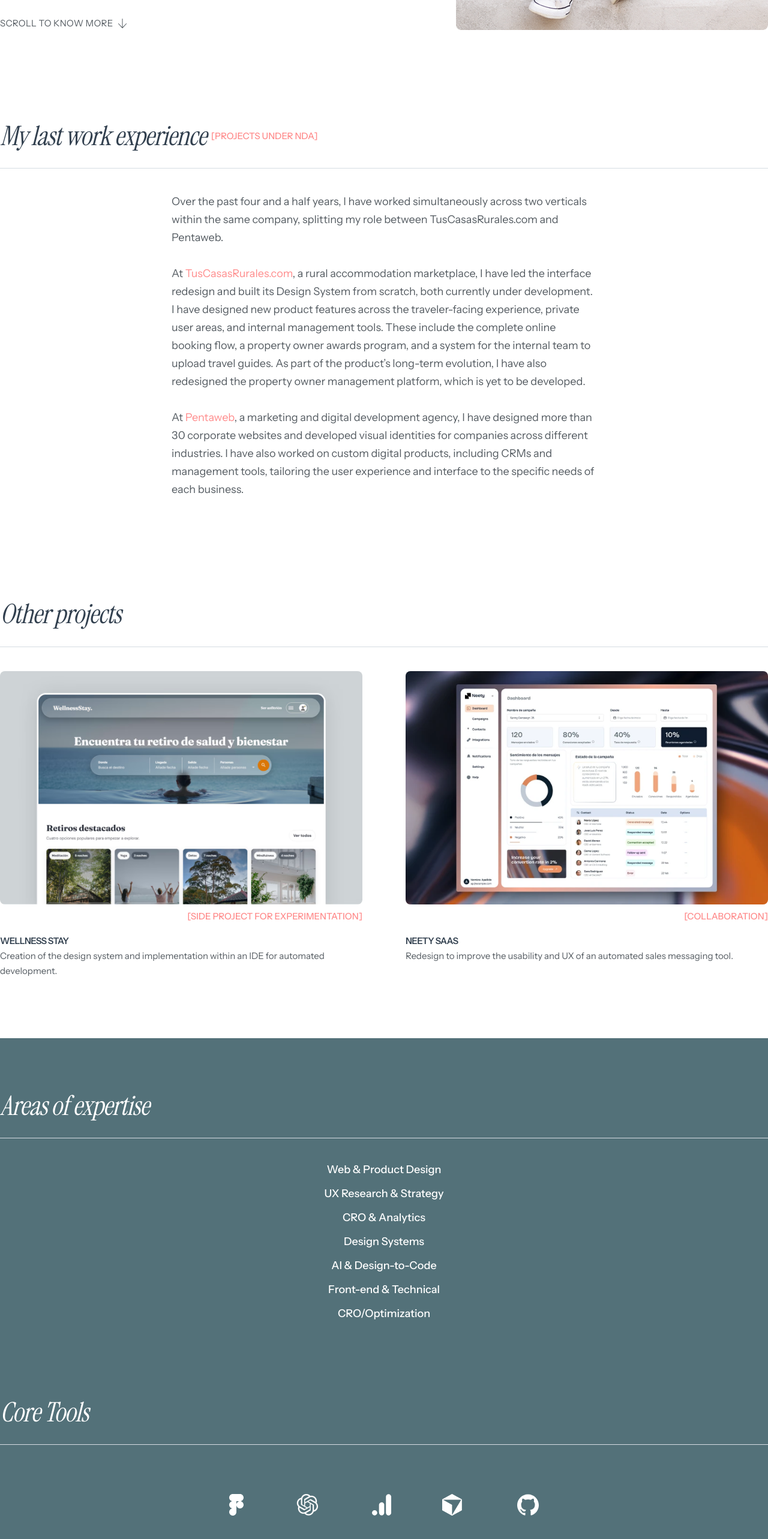
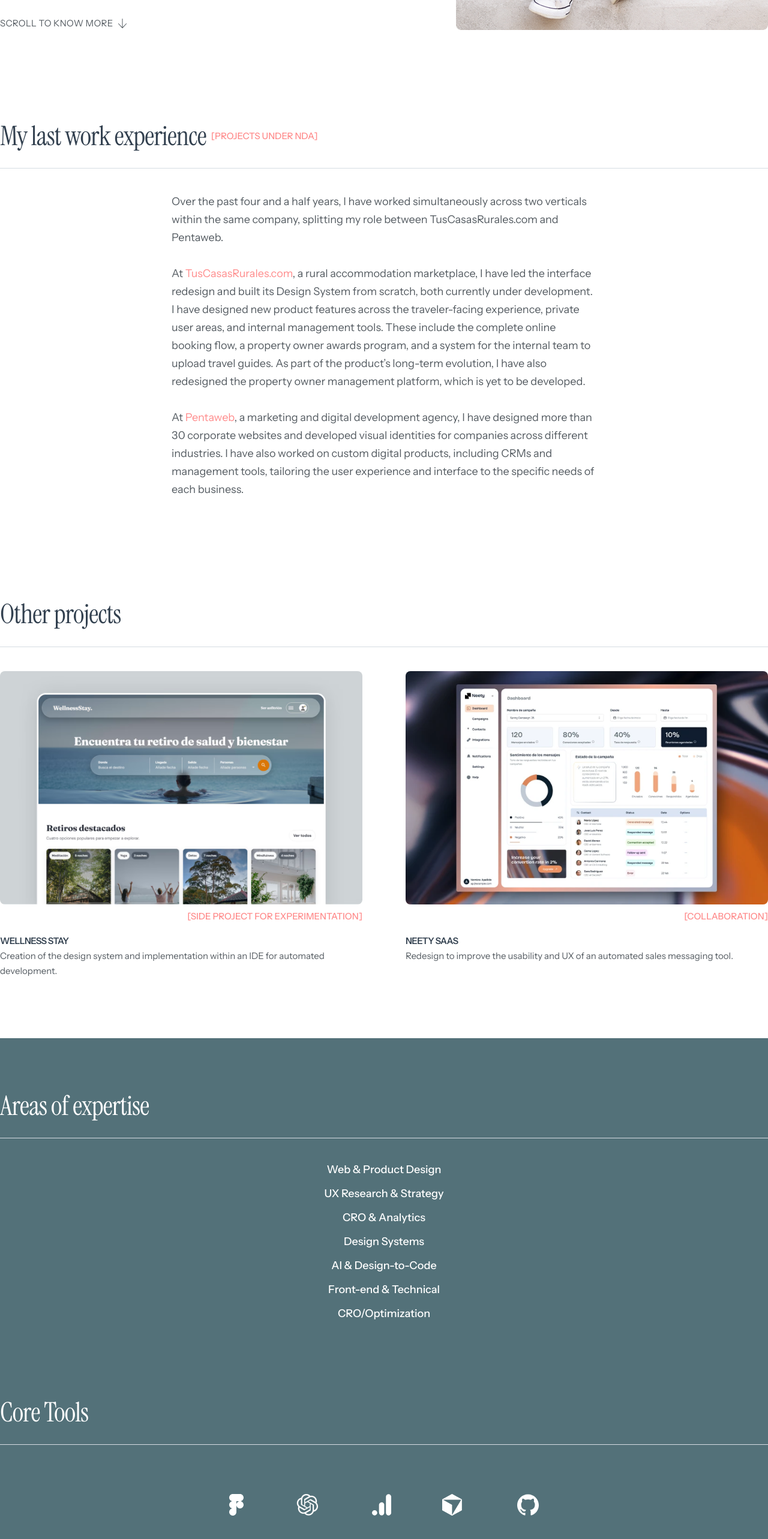
Before and after one commit to nataliabernalher-ship-it/nataliabernal.es, a Next.js app: page /en in a window 1280 px wide. Shown: the part 710-3276 px from the top of the page at 60% size. Built offline with nearby package versions, Linux system fonts and the light colour scheme.

Commit message:
modificaciones texto

```diff
--- a/src/components/CaseStudies/CaseStudies.module.css
+++ b/src/components/CaseStudies/CaseStudies.module.css
@@ -22,7 +22,7 @@
   color: var(--color-titles);
   font-family: var(--font-serif);
   font-size: var(--text-h2);
-  font-style: italic;
+  font-style: normal;
   font-weight: 400;
   letter-spacing: var(--tracking-heading);
   line-height: 1.48;
--- a/src/components/Cta/Cta.module.css
+++ b/src/components/Cta/Cta.module.css
@@ -18,7 +18,7 @@
 .title {
   font-family: var(--font-serif);
   font-size: var(--text-h2);
-  font-style: italic;
+  font-style: normal;
   font-weight: 400;
   letter-spacing: var(--tracking-heading);
   line-height: 1.48;
--- a/src/components/Intro/Intro.module.css
+++ b/src/components/Intro/Intro.module.css
@@ -28,7 +28,7 @@
   color: var(--color-titles);
   font-family: var(--font-serif);
   font-size: var(--text-h2);
-  font-style: italic;
+  font-style: normal;
   font-weight: 400;
   letter-spacing: var(--tracking-heading);
   line-height: 1.48;
--- a/src/components/Skills/Skills.module.css
+++ b/src/components/Skills/Skills.module.css
@@ -23,7 +23,7 @@
 .title {
   font-family: var(--font-serif);
   font-size: var(--text-h2);
-  font-style: italic;
+  font-style: normal;
   font-weight: 400;
   letter-spacing: var(--tracking-heading);
   line-height: 1.48;
--- a/src/components/Tools/Tools.module.css
+++ b/src/components/Tools/Tools.module.css
@@ -23,7 +23,7 @@
 .title {
   font-family: var(--font-serif);
   font-size: var(--text-h2);
-  font-style: italic;
+  font-style: normal;
   font-weight: 400;
   letter-spacing: var(--tracking-heading);
   line-height: 1.48;
--- a/src/messages/es.json
+++ b/src/messages/es.json
@@ -55,7 +55,7 @@
       "title": "Herramientas principales"
     },
     "cta": {
-      "title": "Creemos algo significativo juntas.",
+      "title": "Creemos algo significativo juntos.",
       "body": "¿Tienes un proyecto en mente o crees que podría encajar en tu equipo?\nMe encantaría saber de ti.",
       "button": "Hablemos"
     }
```
